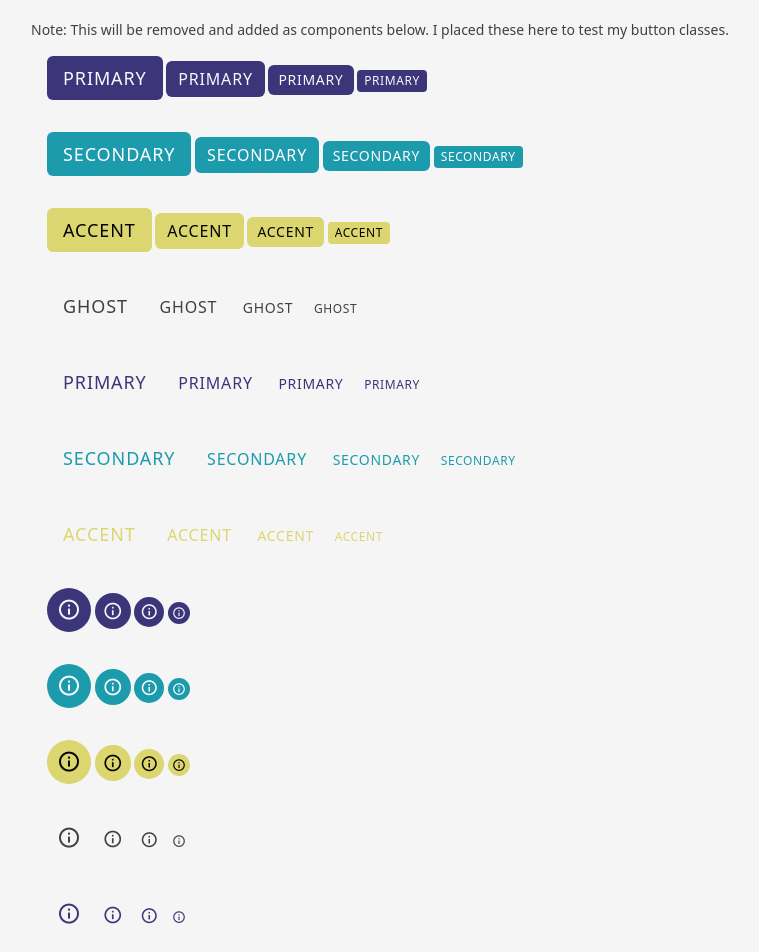
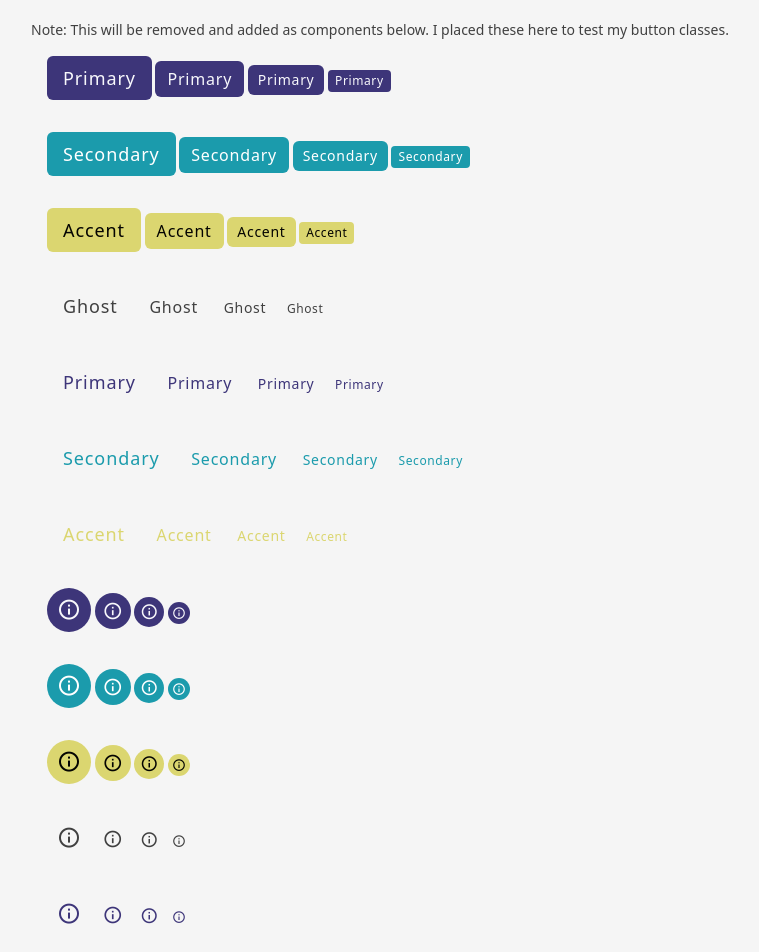
Before and after one commit to jtomeck/histomicstk-components, a Jekyll site: the page built from index.html, in a window 1280 px wide. Shown: the top 952 px of the page, without its empty margins (1-760 px from the left). Built offline with Jekyll 4.4.1, drawn with Linux system fonts in a browser that asks for light colours; nearby versions of some CDN libraries.

Commit message:
Remove uppercase from button styles

```diff
--- a/_includes/tailwind-styles.html
+++ b/_includes/tailwind-styles.html
@@ -19,7 +19,7 @@
         */
 
         .htk-btn {
-            @apply duration-200 ease-in-out inline-flex items-center justify-center px-3 py-[6px] rounded-md text-base tracking-wider transition-all uppercase space-x-2 h-9;
+            @apply duration-200 ease-in-out inline-flex items-center justify-center px-3 py-[6px] rounded-md text-base tracking-wider transition-all space-x-2 h-9;
         }
 
         /* 1. Sizes */
```
